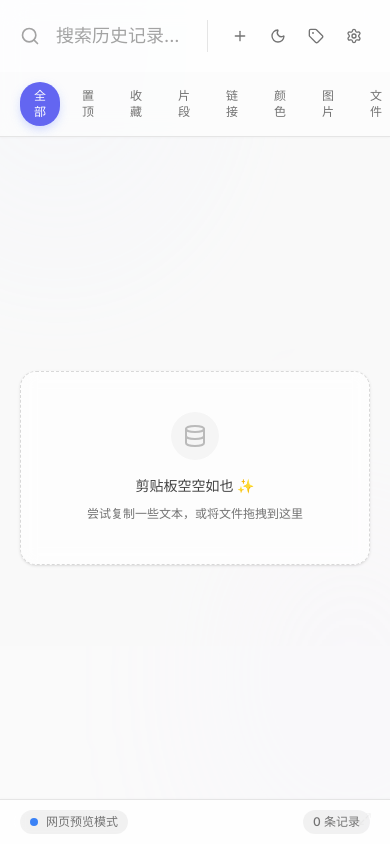
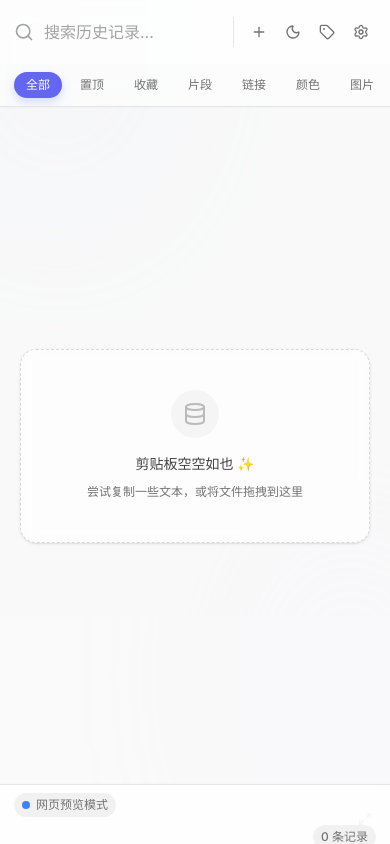
Before and after one commit to IllllllllI/clipboard-history, a React (Vite) app: page / in a window 390 px wide. Built offline with nearby package versions, Linux system fonts and the light colour scheme.

Commit message:
style(layout): 优化头部与底部在小屏下的响应式布局

```diff
--- a/src/components/styles/footer.css
+++ b/src/components/styles/footer.css
@@ -4,6 +4,8 @@
   display: flex;
   align-items: center;
   justify-content: space-between;
+  gap: 0.75rem;
+  flex-wrap: wrap;
   flex-shrink: 0;
   font-size: 0.75rem;
   font-weight: 500;
@@ -30,6 +32,7 @@
 .app-footer__right {
   display: flex;
   align-items: center;
+  min-width: 0;
 }
 
 .app-footer__left {
@@ -37,6 +40,7 @@
 }
 
 .app-footer__right {
+  margin-left: auto;
   gap: 1.25rem;
 }
 
@@ -46,6 +50,7 @@
   display: inline-flex;
   align-items: center;
   gap: 0.5rem;
+  max-width: 100%;
 }
 
 .app-footer[data-theme='light'] .app-footer__pill {
@@ -121,6 +126,31 @@
   }
 }
 
+@media (max-width: 768px) {
+  .app-footer {
+    padding: 0.5rem 0.875rem;
+    gap: 0.5rem;
+  }
+
+  .app-footer__left {
+    flex: 1 1 100%;
+    justify-content: space-between;
+    gap: 0.5rem;
+  }
+
+  .app-footer__right {
+    flex: 1 1 100%;
+    margin-left: 0;
+    justify-content: flex-end;
+    gap: 0.625rem;
+  }
+
+  .app-footer__pill {
+    padding: 0.25rem 0.5rem;
+    gap: 0.375rem;
+  }
+}
+
 .app-footer__shortcut-item {
   display: inline-flex;
   align-items: center;
--- a/src/components/styles/header.css
+++ b/src/components/styles/header.css
@@ -41,6 +41,7 @@
 
 .app-header__search-input {
   width: 100%;
+  min-width: 0;
   padding: 0.5rem 1rem;
   font-size: 1.125rem;
   line-height: 1.75rem;
@@ -101,6 +102,7 @@
   display: flex;
   align-items: center;
   gap: 0.375rem;
+  flex-shrink: 0;
   margin-left: 0.75rem;
   padding-left: 1rem;
   border-left: 1px solid;
@@ -175,7 +177,13 @@
   align-items: center;
   gap: 0.5rem;
   font-size: 0.875rem;
+  overflow-x: auto;
+  scrollbar-width: none;
   transition: background-color 300ms ease;
+}
+
+.app-header__filter-row::-webkit-scrollbar {
+  display: none;
 }
 
 .app-header[data-theme='light'] .app-header__filter-row {
@@ -188,6 +196,7 @@
 
 .app-header__filter-tab {
   padding: 0.375rem 0.875rem;
+  flex-shrink: 0;
   border-radius: 9999px;
   font-size: 0.75rem;
   font-weight: 500;
@@ -231,3 +240,35 @@
   color: #e5e5e5;
   background: #262626;
 }
+
+@media (max-width: 768px) {
+  .app-header__top-row {
+    padding: 0.75rem 0.875rem;
+  }
+
+  .app-header__search-input {
+    padding-left: 0.625rem;
+    padding-right: 0.625rem;
+    font-size: 1rem;
+    line-height: 1.5rem;
+  }
+
+  .app-header__toolbar {
+    margin-left: 0.5rem;
+    padding-left: 0.625rem;
+    gap: 0.25rem;
+  }
+
+  .app-header__tool-btn {
+    padding: 0.4375rem;
+  }
+
+  .app-header__filter-row {
+    padding: 0.5rem 0.875rem;
+    gap: 0.375rem;
+  }
+
+  .app-header__filter-tab {
+    padding: 0.3125rem 0.75rem;
+  }
+}
```
